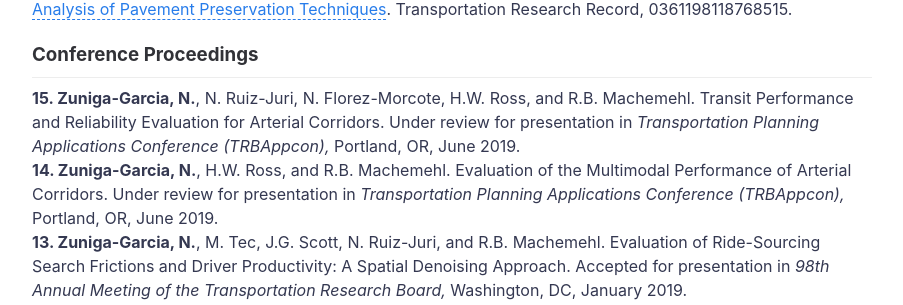
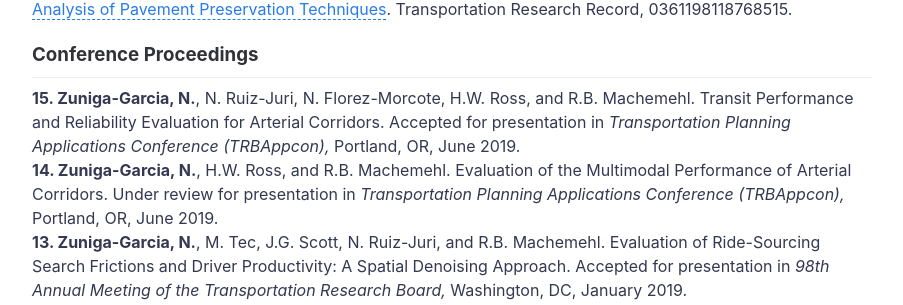
Before and after one commit to nzunigag/nzunigag.github.io, a Jekyll site: the page built from research.md, in a window 1280 px wide and 900 px high, scrolled down 600 px. Shown: the part 172-477 px from the top of the window, without its empty margins (188-1091 px from the left). Built offline with Jekyll 4.4.1, drawn with Linux system fonts in a browser that asks for light colours.

Commit message:
Update research.md

```diff
--- a/research.md
+++ b/research.md
@@ -23,7 +23,7 @@ ___
 
 ### Conference Proceedings
 ___
-<b>15. Zuniga-Garcia, N.</b>, N. Ruiz-Juri, N. Florez-Morcote, H.W. Ross, and R.B. Machemehl. Transit Performance and Reliability Evaluation for Arterial Corridors.  Under review for presentation in <i>Transportation Planning Applications Conference (TRBAppcon),</i> Portland, OR, June 2019.
+<b>15. Zuniga-Garcia, N.</b>, N. Ruiz-Juri, N. Florez-Morcote, H.W. Ross, and R.B. Machemehl. Transit Performance and Reliability Evaluation for Arterial Corridors.  Accepted for presentation in <i>Transportation Planning Applications Conference (TRBAppcon),</i> Portland, OR, June 2019.
 <br>
 <b>14. Zuniga-Garcia, N.</b>, H.W. Ross, and R.B. Machemehl. Evaluation of the Multimodal Performance of Arterial Corridors.  Under review for presentation in <i>Transportation Planning Applications Conference (TRBAppcon),</i> Portland, OR, June 2019.
 <br>
```
